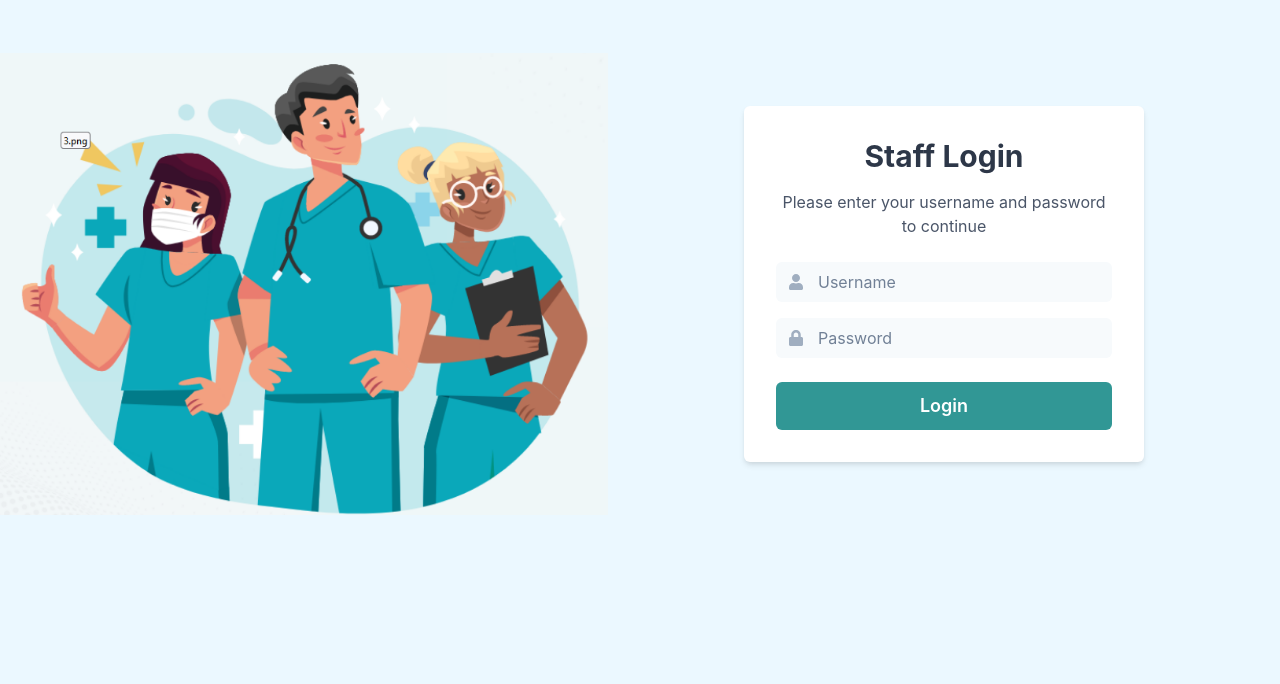
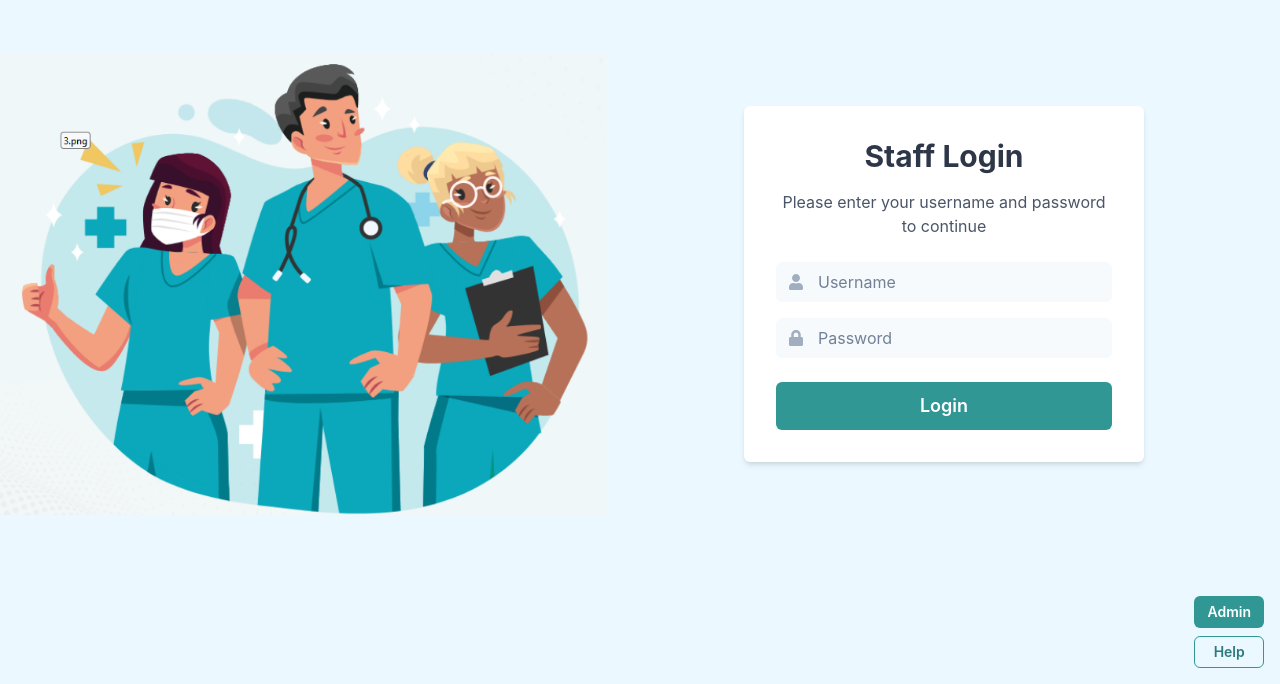
Before and after one commit to LevonKh98/CareSync-Levon, a React (Vite) app: page / in a window 1280 px wide. Shown: the part 116-800 px from the top of the page. Built offline with nearby package versions, Linux system fonts and the light colour scheme.

Commit message:
stuff login with all necessary buttons

```diff
--- a/src/frames/StuffLogin.tsx
+++ b/src/frames/StuffLogin.tsx
@@ -20,7 +20,34 @@ const StuffLogin = () => {
       width="100vw"
       bg="blue.50"
       direction={{ base: "column", md: "row" }}
+      position="relative"
     >
+      {/* Admin and Help Buttons in Bottom-Right */}
+      <Box
+        position="absolute"
+        bottom={4}
+        right={4}
+        display="flex"
+        flexDirection="column"
+        gap={2}
+      >
+        {/* Admin Button */}
+        <Button colorScheme="teal" size="sm">
+          Admin
+        </Button>
+
+        {/* Help Button */}
+        <Button
+          colorScheme="teal"
+          size="sm"
+          variant="outline" // Makes it distinct but consistent
+          borderColor="teal.500"
+          _hover={{ bg: "teal.50" }} // Light teal background on hover
+        >
+          Help
+        </Button>
+      </Box>
+
       {/* Left Section (Image) */}
       <Box
         flex="1"
```
